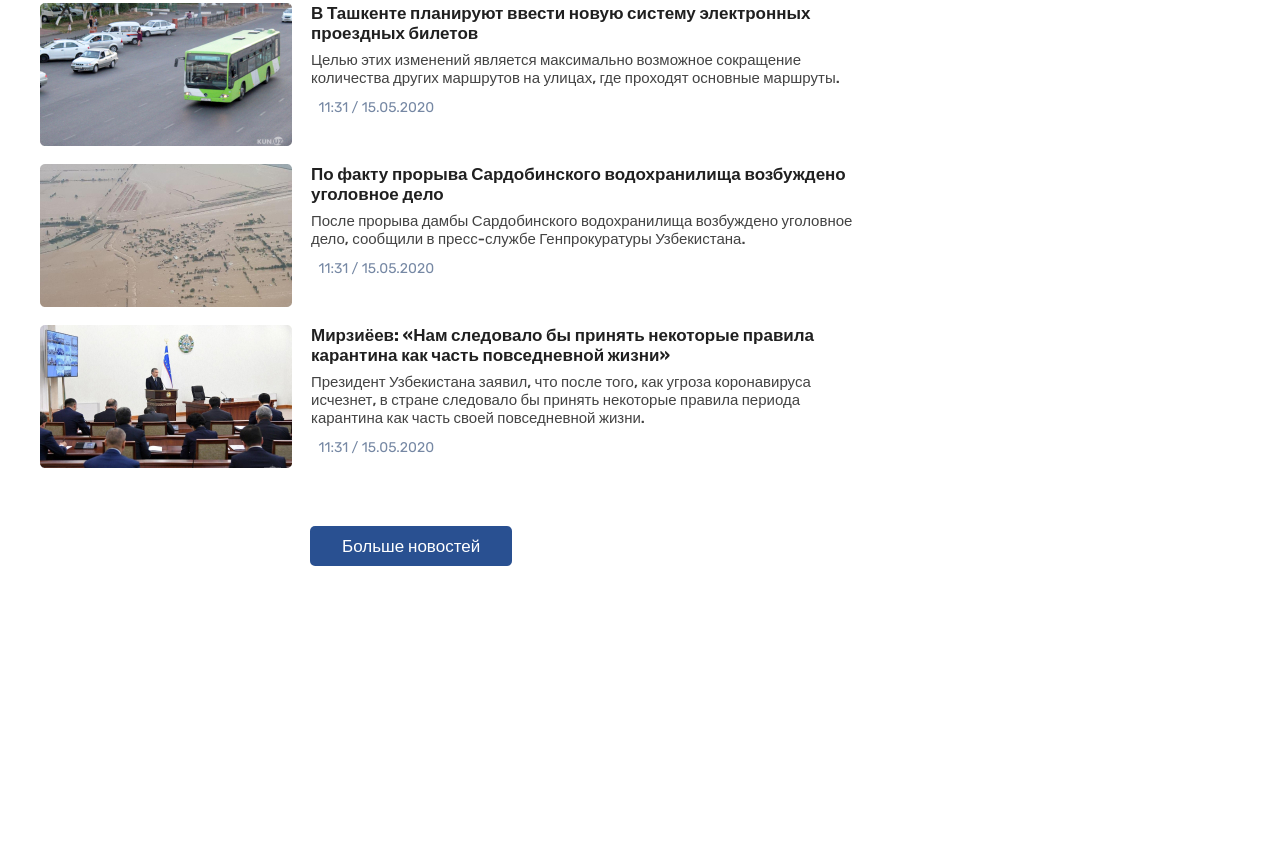
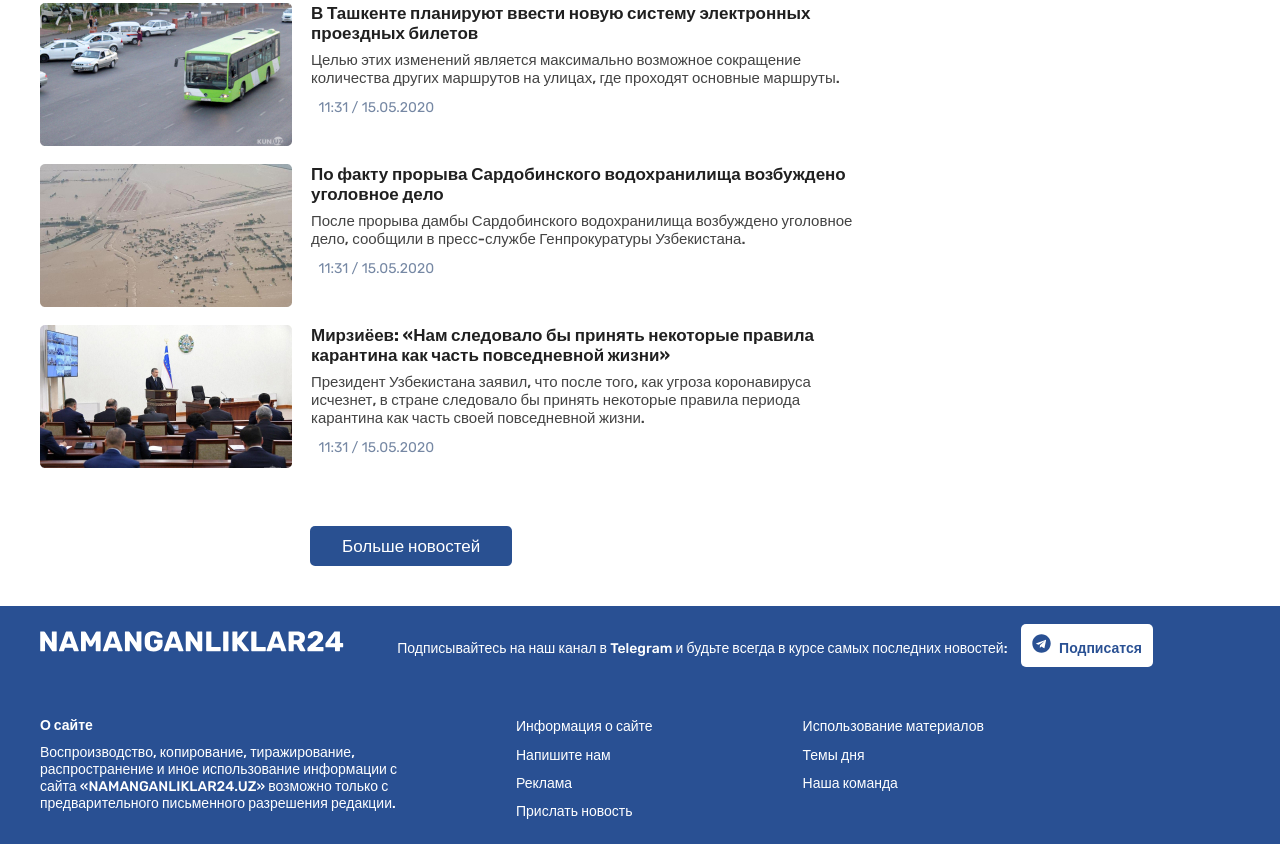
Before and after one commit to Bakhrom-Khalikulov/Namanganliklar24-client, a plain HTML site: page index.html in a window 1280 px wide. Shown: the part 1523-2367 px from the top of the page. Before the commit the page ends 2129 px from the top, so only its background shows below. Drawn offline with Linux system fonts and the light colour scheme.

Commit message:
footer done

```diff
--- a/css/main.css
+++ b/css/main.css
@@ -440,9 +440,92 @@ a{
     border: none;
 }
 
+/* ************ HERO STYLE ENDS ************ */
 
 
 
+/* ************ FOOTER STYLE STARTS ************ */
+.site-footer{
+    padding-top: 18px;
+    padding-bottom: 13px;
+    background-color: var(--footer-bg-color);
+}
+
+.footer__wrapper--start{
+    margin-bottom: 50px;
+}
+
+.footer__link{
+    margin-right: 50px;
+}
+
+.footer__follow{
+    margin-top: 0;
+    margin-right: 10px;
+    font-weight: 500;
+    font-size: 14px;
+    line-height: 17px;
+    color: var(--footer-text-color);
+}
+
+.footer__tg{
+    margin-right: 5px;
+}
+
+.footer__follow1{
+    padding: 10px 11px;
+    background: var(--footer-text-color);
+    border-radius: 5px;
+    border: none;
+    font-weight: 600;
+    font-size: 14px;
+    line-height: 17px;
+    color: var(--footer-bg-color);
+}
+
+.footer__wrapper--end{
+    display: flex;
+}
+
+.footer__text1{
+    width: 100%;
+    max-width: 365px;
+    margin-right: 111px;
+}
+
+.about_us{
+    margin-top: 0;
+    margin-bottom: 10px;
+    font-weight: 600;
+    font-size: 14px;
+    line-height: 17px;
+    color: var(--footer-text-color);
+}
+
+.about_us1{
+    margin-top: 0;
+    margin-bottom: 10px;
+    font-weight: 500;
+    font-size: 14px;
+    line-height: 17px;
+    color: var(--footer-text-color);
+}
+
+.footer__item1{
+    margin-top: 0;
+    margin-bottom: 10px;
+}
+
+.footer__list1{
+    margin-right: 100px;
+}
+
+.footer__link{
+    font-weight: 500;
+    font-size: 14px;
+    line-height: 17px;
+    color: var(--footer-text-color);
+}
 
 
-/* ************ HERO STYLE ENDS ************ */
+/* ************ FOOTER STYLE ENDS ************ */
--- a/index.html
+++ b/index.html
@@ -452,20 +452,80 @@
         </section>
         <!-- HERO SECTION ENDS -->
 
+    </main>
+    <!-- MAIN ENDS -->
 
+    <!-- FOOTER STARTS -->
+    <footer class="site-footer">
+        <div class="container">
+            <div class="footer__wrapper">
+                <div class="footer__wrapper--start">
+                    <a class="footer__link" href="#">
+                        <img class="header__logo"
+                             src="./images/footer__logo.svg"
+                             width="304"
+                             height="33"
+                             alt="Namanganliklar">
+                    </a>
 
+                    <span class="footer__follow">
+                        Подписывайтесь на наш канал в Telegram и будьте всегда в курсе самых последних новостей:
+                    </span>
 
+                    <button class="footer__follow1" type="button">
+                        <img class="footer__tg"
+                        src="./images/telegram__logo--footer.svg"
+                        width="19.38"
+                        height="19.38"
+                        alt="telegram_icon">
+                        Подписатся
+                    </button>
 
+                </div>
 
+                <div class="footer__wrapper--end">
+                    <div class="footer__text1">
+                        <h2 class="about_us">
+                            О сайте
+                        </h2>
+                        <p class="about_us1">
+                            Воспроизводство, копирование, тиражирование, распространение и иное использование информации с сайта «NAMANGANLIKLAR24.UZ» возможно только с предварительного письменного разрешения редакции.
+                        </p>
+                    </div>
 
+                    <ul class="footer__list1">
+                        <li class="footer__item1">
+                            <a class="footer__link" href="#">Информация о сайте</a>
+                        </li>
+                        <li class="footer__item1">
+                            <a class="footer__link" href="#">Напишите нам</a>
+                        </li>
+                        <li class="footer__item1">
+                            <a class="footer__link" href="#">Реклама</a>
+                        </li>
+                        <li class="footer__item1">
+                            <a class="footer__link" href="#">Прислать новость</a>
+                        </li>
+                    </ul>
 
+                    <ul class="footer__list2">
+                        <li class="footer__item1">
+                            <a class="footer__link" href="#">Использование материалов</a>
+                        </li>
+                        <li class="footer__item1">
+                            <a class="footer__link" href="#">Темы дня</a>
+                        </li>
+                        <li class="footer__item1">
+                            <a class="footer__link" href="#">Наша команда
+                            </a>
+                        </li>
+                    </ul>
+                </div>
+            </div>
+        </div>
+    </footer>
 
-
-
-
-    </main>
-
-    <!-- MAIN ENDS -->
+    <!-- FOOTER ENDS -->
 
 </body>
 </html>
```
Also changed, not shown: images/telegram__logo--footer.svg (added).
